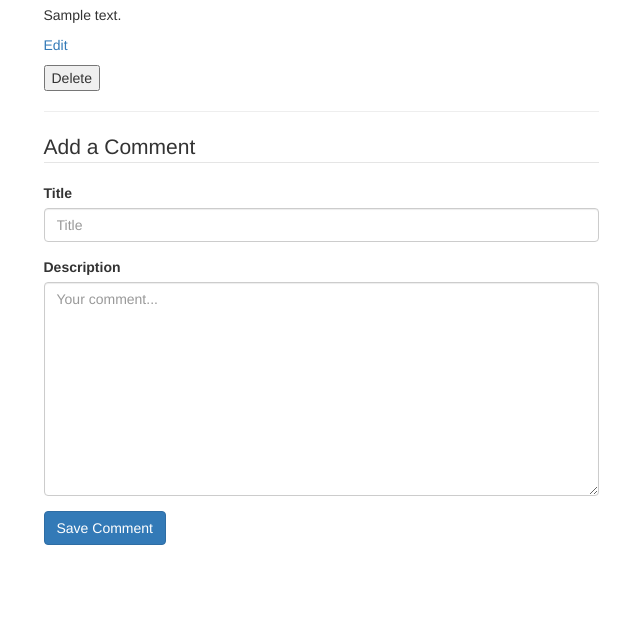
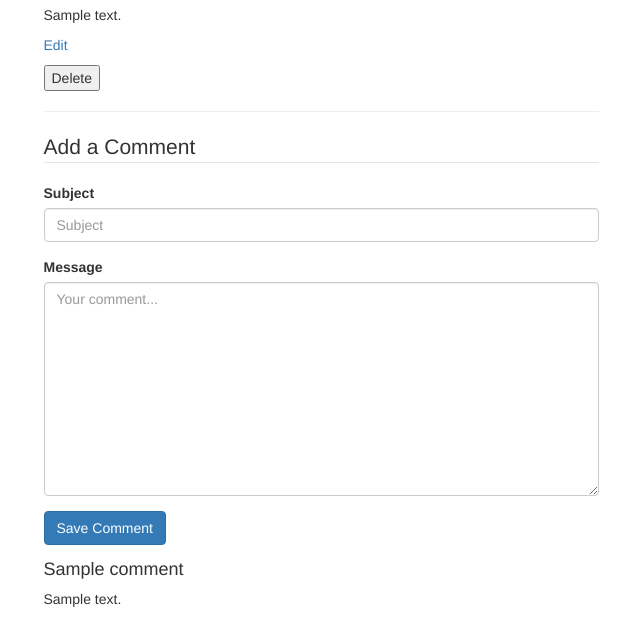
Before and after one commit to angelinaolmedo7/ContractorProject, a Flask app: template templates/ranchos_show.html in a window 1280 px wide. Shown: the part 210-829 px from the top of the page, without its empty margins (319-959 px from the left). Before the commit the page ends 755 px from the top, so only its background shows below. Run offline with Flask 2, Linux system fonts and the light colour scheme; the template is opened without the code that fills it: most values are stand-ins (such as "Sample title", 1, 10 or a date in 2020); some libraries are stand-ins or nearby versions.

Commit message:
Users can see comments

```diff
--- a/app.py
+++ b/app.py
@@ -8,6 +8,7 @@ host = os.environ.get('MONGODB_URI', 'mongodb://localhost:27019/RanchoStop')
 client = MongoClient(host=f'{host}?retryWrites=false')
 db = client.get_default_database()
 ranchos = db.ranchos
+comments = db.comments
 
 app = Flask(__name__)
 
@@ -39,7 +40,9 @@ def listing_submit():
 def ranchos_show(rancho_id):
     """Show a single listing."""
     rancho = ranchos.find_one({'_id': ObjectId(rancho_id)})
-    return render_template('ranchos_show.html', rancho=rancho)
+    listing_comments = comments.find({'rancho_id': ObjectId(rancho_id)})
+    return render_template('ranchos_show.html', rancho=rancho,
+                           comments=listing_comments)
 
 
 @app.route('/ranchos/<rancho_id>/edit')
@@ -71,5 +74,18 @@ def ranchos_delete(rancho_id):
     return redirect(url_for('index'))
 
 
+@app.route('/ranchos/comments', methods=['POST'])
+def comments_new():
+    """Submit a new comment."""
+    comment = {
+        'title': request.form.get('title'),
+        'content': request.form.get('content'),
+        'rancho_id': ObjectId(request.form.get('rancho_id'))
+    }
+    comment_id = comments.insert_one(comment).inserted_id
+    return redirect(url_for('ranchos_show',
+                            rancho_id=request.form.get('rancho_id')))
+
+
 if __name__ == '__main__':
     app.run(debug=True, host='0.0.0.0', port=os.environ.get('PORT', 5000))
--- /dev/null
+++ b/templates/partials/comment.html
@@ -0,0 +1,6 @@
+<div class='card'>
+    <div class='card-block'>
+        <h4 class='card-title'>{{ comment.title }}</h4>
+        <p class='card-text'>{{ comment.content }}</p>
+    </div>
+</div>
--- a/templates/partials/comment_form.html
+++ b/templates/partials/comment_form.html
@@ -1,19 +1,20 @@
-<form>
+<form action='/ranchos/comments' method='post'>
+    <input type='hidden' value='{{ rancho._id }}' name='rancho_id'/>
     <fieldset>
         <legend>Add a Comment</legend>
         <!-- TITLE -->
         <div class='form-group'>
-            <label for='comment-title'>Title</label><br>
+            <label for='comment-title'>Subject</label><br>
             <input class='form-control'
                 id='comment-title'
                 type='text'
                 name='title'
-                placeholder='Title'/>
+                placeholder='Subject'/>
         </div>
 
         <!-- DESCRIPTION -->
         <div class='form-group'>
-            <label for='comment-content'>Description</label><br>
+            <label for='comment-content'>Message</label><br>
             <textarea class='form-control'
                 id='comment-content'
                 name='content'
--- a/templates/ranchos_show.html
+++ b/templates/ranchos_show.html
@@ -22,6 +22,11 @@
     <!-- Comment form -->
     {% include 'partials/comment_form.html' %}
 
+    <!-- Show Comments -->
+    {% for comment in comments %}
+        {% include 'partials/comment.html' %}
+    {% endfor %}
+
     </div>
 </div>
 
```
